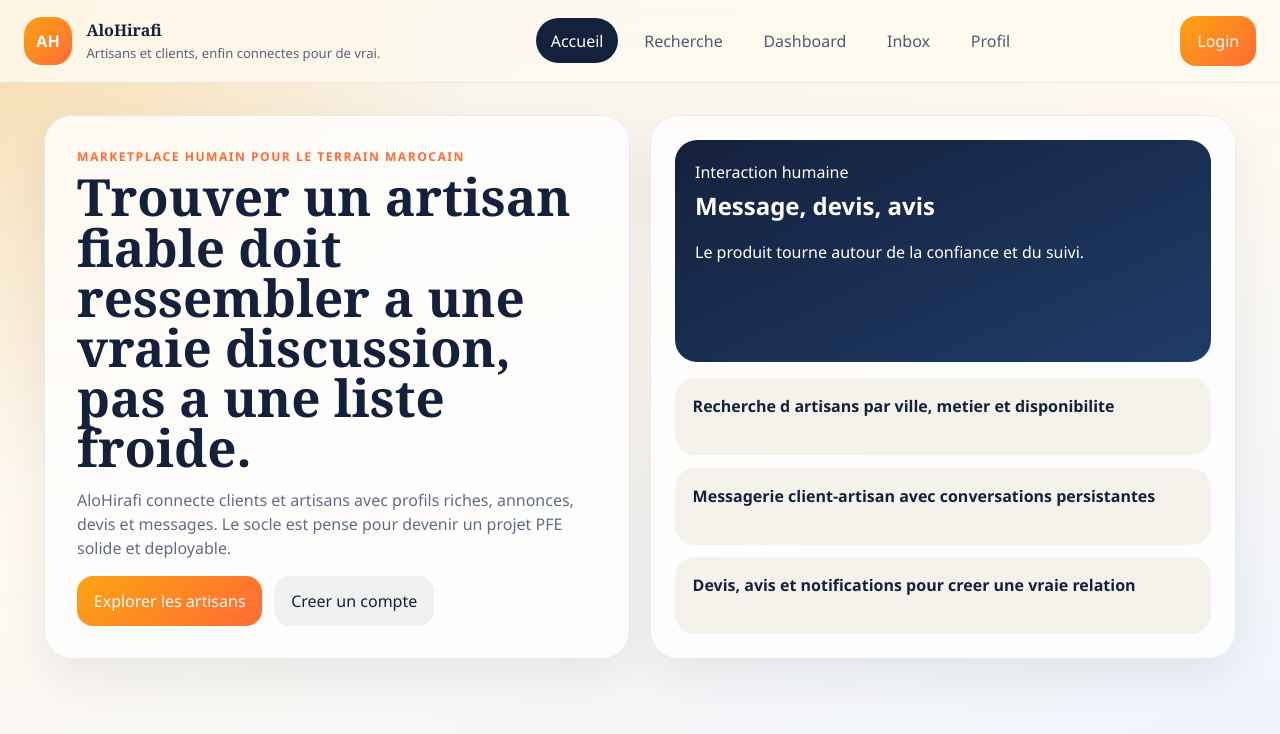
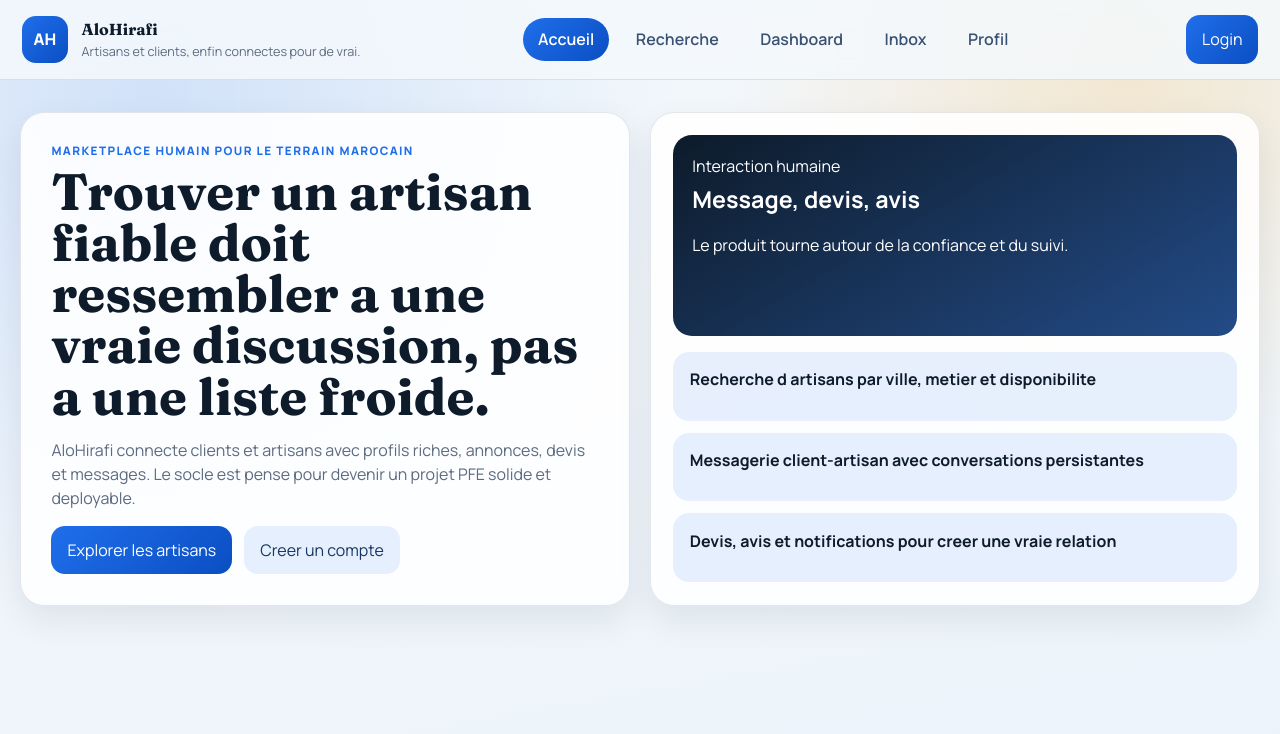
Before and after one commit to Riad-7/alloHirafi_2, a React app in the folder frontend/: page / in a window 1280 px wide. Shown: the top 734 px of the page. Built offline with nearby package versions, Linux system fonts and the light colour scheme; no server answers; the HTML template or start-up script is replaced by a standard one.

Commit message:
style(ui): add modern profile and success-state styling

```diff
--- a/frontend/src/index.css
+++ b/frontend/src/index.css
@@ -1,11 +1,25 @@
+@import url('https://fonts.googleapis.com/css2?family=Fraunces:opsz,wght@9..144,600;9..144,700&family=Manrope:wght@400;500;600;700;800&display=swap');
+
 :root {
-  font-family: "Segoe UI", Tahoma, Geneva, Verdana, sans-serif;
-  color: #14213d;
+  --bg: #f4f8fc;
+  --bg-soft: #ecf3fa;
+  --text: #0d1b2a;
+  --muted: #5c6b80;
+  --line: rgba(13, 27, 42, 0.1);
+  --surface: rgba(255, 255, 255, 0.88);
+  --surface-strong: #ffffff;
+  --brand: #1f6feb;
+  --brand-strong: #0b4ec2;
+  --brand-soft: rgba(31, 111, 235, 0.12);
+  --accent: #f59e0b;
+  --danger: #be123c;
+  font-family: 'Manrope', sans-serif;
+  line-height: 1.5;
+  color: var(--text);
   background:
-    radial-gradient(circle at top left, rgba(252, 163, 17, 0.28), transparent 32%),
-    linear-gradient(160deg, #f4f1ea 0%, #fff9ef 44%, #edf4ff 100%);
-  line-height: 1.5;
-  font-weight: 400;
+    radial-gradient(circle at 12% 12%, rgba(31, 111, 235, 0.16), transparent 40%),
+    radial-gradient(circle at 88% 8%, rgba(245, 158, 11, 0.18), transparent 30%),
+    linear-gradient(170deg, var(--bg) 0%, var(--bg-soft) 100%);
   color-scheme: light;
   font-synthesis: none;
   text-rendering: optimizeLegibility;
@@ -21,6 +35,7 @@ body {
   margin: 0;
   min-width: 320px;
   min-height: 100vh;
+  color: var(--text);
 }
 
 a {
@@ -44,10 +59,19 @@ input,
 textarea,
 select {
   width: 100%;
-  border: 1px solid rgba(20, 33, 61, 0.12);
-  border-radius: 16px;
-  padding: 0.9rem 1rem;
-  background: rgba(255, 255, 255, 0.8);
+  border: 1px solid var(--line);
+  border-radius: 14px;
+  padding: 0.8rem 0.9rem;
+  background: var(--surface-strong);
+  transition: border-color 150ms ease, box-shadow 150ms ease;
+}
+
+input:focus,
+textarea:focus,
+select:focus {
+  outline: none;
+  border-color: var(--brand);
+  box-shadow: 0 0 0 3px rgba(31, 111, 235, 0.16);
 }
 
 textarea {
@@ -58,48 +82,54 @@ textarea {
   min-height: 100vh;
 }
 
+.page-wrap {
+  max-width: 1280px;
+  margin: 0 auto;
+  padding: 2rem 1.25rem 4rem;
+}
+
 .topbar {
   position: sticky;
   top: 0;
-  z-index: 20;
+  z-index: 30;
   display: flex;
   align-items: center;
   justify-content: space-between;
   gap: 1rem;
-  padding: 1rem 1.5rem;
-  backdrop-filter: blur(18px);
-  background: rgba(255, 250, 240, 0.82);
-  border-bottom: 1px solid rgba(20, 33, 61, 0.08);
+  padding: 0.95rem 1.35rem;
+  border-bottom: 1px solid var(--line);
+  backdrop-filter: blur(16px);
+  background: rgba(244, 248, 252, 0.86);
 }
 
 .brand {
   display: flex;
   align-items: center;
-  gap: 0.9rem;
+  gap: 0.85rem;
 }
 
 .brand strong,
 .hero-copy h1,
 .panel h2,
 .panel h3 {
-  font-family: Georgia, "Times New Roman", serif;
+  font-family: 'Fraunces', serif;
 }
 
 .brand p {
-  margin: 0.15rem 0 0;
-  font-size: 0.82rem;
-  color: #55627c;
+  margin: 0.1rem 0 0;
+  font-size: 0.79rem;
+  color: var(--muted);
 }
 
 .brand-mark {
+  width: 2.9rem;
+  height: 2.9rem;
   display: grid;
   place-items: center;
-  width: 3rem;
-  height: 3rem;
-  border-radius: 18px;
-  background: linear-gradient(135deg, #fca311, #ff6b35);
-  color: white;
+  border-radius: 14px;
   font-weight: 800;
+  color: #ffffff;
+  background: linear-gradient(135deg, var(--brand), var(--brand-strong));
 }
 
 .main-nav,
@@ -108,27 +138,30 @@ textarea {
 .card-actions,
 .stats-row,
 .segmented,
-.ai-chip-row {
+.ai-chip-row,
+.panel-heading,
+.inline-form,
+.conversation-row {
   display: flex;
+  align-items: center;
   gap: 0.75rem;
-  align-items: center;
 }
 
 .main-nav a {
-  padding: 0.65rem 0.9rem;
+  position: relative;
+  padding: 0.58rem 0.92rem;
   border-radius: 999px;
-  color: #4d5a73;
+  color: #395172;
+  font-weight: 600;
 }
 
 .main-nav a.active {
-  background: #14213d;
-  color: #fff;
+  color: #ffffff;
+  background: linear-gradient(135deg, var(--brand), var(--brand-strong));
 }
 
-.page-wrap {
-  max-width: 1240px;
-  margin: 0 auto;
-  padding: 2rem 1.5rem 4rem;
+.main-nav .notification-badge {
+  margin-left: 0.4rem;
 }
 
 .hero-layout,
@@ -137,7 +170,7 @@ textarea {
 .inbox-layout,
 .auth-layout {
   display: grid;
-  gap: 1.25rem;
+  gap: 1.2rem;
 }
 
 .hero-layout,
@@ -147,40 +180,34 @@ textarea {
 
 .auth-layout {
   grid-template-columns: minmax(280px, 0.9fr) minmax(0, 1.1fr);
-  align-items: start;
 }
 
 .content-grid {
-  grid-template-columns: minmax(0, 1.6fr) minmax(320px, 0.8fr);
+  grid-template-columns: minmax(0, 1.55fr) minmax(320px, 0.85fr);
 }
 
 .hero-card,
 .panel,
 .stat-card,
 .artisan-card {
-  border-radius: 28px;
-  background: rgba(255, 255, 255, 0.78);
-  border: 1px solid rgba(20, 33, 61, 0.08);
-  box-shadow: 0 18px 45px rgba(20, 33, 61, 0.08);
-}
-
-.auth-showcase,
-.auth-panel {
-  animation: fadeUp 420ms ease;
+  border-radius: 24px;
+  border: 1px solid var(--line);
+  background: var(--surface);
+  box-shadow: 0 14px 34px rgba(13, 27, 42, 0.08);
 }
 
 .hero-card,
 .panel {
-  padding: 1.5rem;
+  padding: 1.4rem;
 }
 
 .hero-copy {
-  padding: 2rem;
+  padding: 1.9rem;
 }
 
 .hero-copy h1 {
-  font-size: clamp(2.4rem, 4vw, 4.8rem);
-  line-height: 0.98;
+  font-size: clamp(2.25rem, 4vw, 4.2rem);
+  line-height: 1;
   margin: 0.2rem 0 1rem;
 }
 
@@ -190,64 +217,64 @@ textarea {
 }
 
 .signal-card {
-  padding: 1.25rem;
-  border-radius: 22px;
-  background: linear-gradient(155deg, #14213d, #1f3c68);
-  color: white;
+  padding: 1.2rem;
+  border-radius: 19px;
+  background: linear-gradient(150deg, #0d1b2a, #234b87);
+  color: #ffffff;
 }
 
 .signal-card strong {
   display: block;
-  margin: 0.3rem 0;
-  font-size: 1.5rem;
+  margin: 0.25rem 0;
+  font-size: 1.45rem;
 }
 
 .feature-list {
   display: grid;
-  gap: 0.8rem;
+  gap: 0.75rem;
 }
 
 .feature-list article {
-  padding: 1rem 1.1rem;
-  border-radius: 20px;
-  background: rgba(244, 241, 234, 0.9);
+  padding: 0.95rem 1.05rem;
+  border-radius: 16px;
+  background: rgba(31, 111, 235, 0.1);
 }
 
 .eyebrow {
-  margin: 0 0 0.35rem;
+  margin: 0 0 0.33rem;
   text-transform: uppercase;
   letter-spacing: 0.12em;
-  color: #ff6b35;
-  font-size: 0.76rem;
-  font-weight: 700;
+  color: var(--brand);
+  font-size: 0.73rem;
+  font-weight: 800;
 }
 
 .muted-copy {
-  color: #5f6d86;
+  color: var(--muted);
 }
 
 .primary-button,
 .ghost-button,
 .segmented button,
 .conversation-item {
-  padding: 0.8rem 1.05rem;
-  border-radius: 16px;
-  transition: transform 160ms ease, background 160ms ease;
+  border-radius: 14px;
+  padding: 0.76rem 1rem;
+  transition: transform 120ms ease, box-shadow 120ms ease, background 120ms ease;
 }
 
 .primary-button {
-  background: linear-gradient(135deg, #fca311, #ff6b35);
-  color: white;
+  color: #ffffff;
+  background: linear-gradient(135deg, var(--brand), var(--brand-strong));
 }
 
 .primary-button:disabled {
-  opacity: 0.7;
-  cursor: wait;
+  opacity: 0.65;
+  cursor: not-allowed;
 }
 
 .ghost-button {
-  background: rgba(20, 33, 61, 0.06);
-  color: #14213d;
+  color: #163763;
+  background: rgba(31, 111, 235, 0.1);
 }
 
 .primary-button:hover,
@@ -255,6 +282,17 @@ textarea {
 .segmented button:hover,
 .conversation-item:hover {
   transform: translateY(-1px);
+  box-shadow: 0 10px 20px rgba(13, 27, 42, 0.09);
+}
+
+.segmented button {
+  background: rgba(31, 111, 235, 0.08);
+  color: #38557a;
+}
+
+.segmented button.active {
+  color: #ffffff;
+  background: linear-gradient(135deg, var(--brand), var(--brand-strong));
 }
 
 .user-pill,
@@ -264,15 +302,67 @@ textarea {
   display: inline-flex;
   align-items: center;
   gap: 0.45rem;
-  padding: 0.55rem 0.9rem;
+  padding: 0.46rem 0.8rem;
   border-radius: 999px;
-  background: rgba(20, 33, 61, 0.08);
+  background: var(--brand-soft);
 }
 
-.status-pill,
-.rating-badge,
-.ai-chip {
-  background: rgba(252, 163, 17, 0.18);
+.user-pill {
+  padding: 0.35rem 0.65rem;
+  border: 1px solid rgba(31, 111, 235, 0.22);
+}
+
+.user-pill small,
+.stat-card span,
+.stat-card small,
+.mini-post span,
+.mini-post small,
+.conversation-item small {
+  color: var(--muted);
+}
+
+.notification-badge {
+  min-width: 1.35rem;
+  height: 1.35rem;
+  padding: 0 0.4rem;
+  border-radius: 999px;
+  display: inline-flex;
+  align-items: center;
+  justify-content: center;
+  font-size: 0.72rem;
+  font-weight: 800;
+  color: #ffffff;
+  background: linear-gradient(135deg, #e63946, #be123c);
+}
+
+.avatar-xs,
+.avatar-sm,
+.avatar-md,
+.avatar-lg {
+  border-radius: 50%;
+  object-fit: cover;
+  border: 2px solid rgba(255, 255, 255, 0.85);
+  box-shadow: 0 6px 14px rgba(13, 27, 42, 0.12);
+}
+
+.avatar-xs {
+  width: 1.7rem;
+  height: 1.7rem;
+}
+
+.avatar-sm {
+  width: 2.2rem;
+  height: 2.2rem;
+}
+
+.avatar-md {
+  width: 2.9rem;
+  height: 2.9rem;
+}
+
+.avatar-lg {
+  width: 4rem;
+  height: 4rem;
 }
 
 .stack-layout,
@@ -280,9 +370,10 @@ textarea {
 .notification-list,
 .mini-post-list,
 .message-thread,
-.form-panel {
+.form-panel,
+.auth-pill-list {
   display: grid;
-  gap: 1rem;
+  gap: 0.9rem;
 }
 
 .stats-row {
@@ -291,47 +382,67 @@ textarea {
 
 .stat-card {
   min-width: 180px;
-  padding: 1.2rem;
-}
-
-.stat-card span,
-.stat-card small,
-.mini-post span,
-.mini-post small {
-  color: #65738c;
+  padding: 1rem;
 }
 
 .stat-card strong {
   display: block;
-  font-size: 2rem;
-  margin: 0.2rem 0;
+  font-size: 1.95rem;
+  margin: 0.18rem 0;
 }
 
 .card-grid {
-  grid-template-columns: repeat(auto-fit, minmax(260px, 1fr));
+  grid-template-columns: repeat(auto-fit, minmax(280px, 1fr));
 }
 
-.artisan-card-top,
-.panel-heading,
-.inline-form {
+.artisan-card {
+  overflow: hidden;
+}
+
+.artisan-cover {
+  height: 150px;
+  margin: -1.4rem -1.4rem 1rem;
+}
+
+.artisan-cover img,
+.mini-post-cover {
+  width: 100%;
+  height: 100%;
+  object-fit: cover;
+}
+
+.artisan-card-top {
   display: flex;
   justify-content: space-between;
-  gap: 1rem;
+  gap: 0.75rem;
+}
+
+.artisan-identity {
+  display: flex;
+  align-items: center;
+  gap: 0.7rem;
 }
 
 .artisan-meta {
   display: flex;
   flex-wrap: wrap;
-  gap: 0.6rem;
-  color: #55627c;
-  margin: 1rem 0;
+  gap: 0.5rem;
+  color: #3f5677;
+  margin: 0.8rem 0 0.9rem;
 }
 
 .search-banner {
   display: flex;
   justify-content: space-between;
+  align-items: center;
   gap: 1rem;
+}
+
+.dashboard-hero {
+  display: flex;
   align-items: center;
+  justify-content: space-between;
+  gap: 1rem;
 }
 
 .posts-panel,
@@ -343,31 +454,68 @@ textarea {
 .mini-post,
 .notification-item,
 .conversation-item,
-.message-bubble {
-  border-radius: 18px;
-  padding: 1rem;
-  background: rgba(244, 241, 234, 0.74);
+.message-bubble,
+.chat-peer-card {
+  border-radius: 16px;
+  padding: 0.9rem;
+  background: rgba(255, 255, 255, 0.86);
+  border: 1px solid rgba(13, 27, 42, 0.08);
+}
+
+.mini-post {
+  display: grid;
+  gap: 0.7rem;
+}
+
+.mini-post-head {
+  display: flex;
+  align-items: center;
+  gap: 0.55rem;
+}
+
+.mini-post-cover {
+  height: 112px;
+  border-radius: 12px;
 }
 
 .conversation-item {
   display: grid;
   text-align: left;
+  gap: 0.55rem;
 }
 
-.conversation-item.active,
-.segmented button.active {
-  background: #14213d;
-  color: white;
+.conversation-item.active {
+  border-color: rgba(31, 111, 235, 0.32);
+  background: rgba(31, 111, 235, 0.14);
+}
+
+.chat-peer-card {
+  display: flex;
+  align-items: center;
+  gap: 0.65rem;
 }
 
 .message-thread {
-  max-height: 340px;
+  max-height: 360px;
   overflow: auto;
+  padding-right: 0.25rem;
 }
 
 .message-bubble.mine {
-  background: rgba(252, 163, 17, 0.18);
-  margin-left: 3rem;
+  background: rgba(31, 111, 235, 0.12);
+  margin-left: 2.6rem;
+}
+
+.message-author {
+  display: flex;
+  align-items: center;
+  gap: 0.45rem;
+  margin-bottom: 0.3rem;
+}
+
+.message-author small {
+  margin-left: auto;
+  color: var(--muted);
 }
 
 .inline-form {
@@ -380,60 +528,107 @@ textarea {
 
 .form-grid {
   display: grid;
+  gap: 0.9rem;
   grid-template-columns: repeat(2, minmax(0, 1fr));
-  gap: 1rem;
 }
 
-.auth-panel {
-  backdrop-filter: blur(10px);
+.auth-panel,
+.auth-showcase {
+  animation: fadeUp 400ms ease;
 }
 
 .auth-segmented {
-  margin-bottom: 0.8rem;
+  margin-bottom: 0.6rem;
 }
 
 .auth-form {
   animation: fadeIn 260ms ease;
 }
 
-.auth-pill-list {
-  margin-top: 1.2rem;
-  display: grid;
-  gap: 0.9rem;
-}
-
 .auth-pill-list div {
-  padding: 0.95rem 1rem;
-  border-radius: 16px;
-  background: rgba(20, 33, 61, 0.06);
+  padding: 0.92rem;
+  border-radius: 14px;
+  background: rgba(31, 111, 235, 0.1);
 }
 
 .auth-pill-list small {
-  color: #5f6d86;
+  color: #33506f;
   text-transform: uppercase;
   letter-spacing: 0.08em;
 }
 
 .auth-pill-list strong {
   display: block;
-  margin-top: 0.35rem;
+  margin-top: 0.3rem;
 }
 
 .error-box {
-  border: 1px solid rgba(122, 31, 25, 0.15);
+  border: 1px solid rgba(190, 18, 60, 0.2);
   border-radius: 14px;
-  padding: 0.8rem 0.9rem;
-  color: #7a1f19;
-  background: rgba(255, 107, 53, 0.14);
+  padding: 0.85rem;
+  color: var(--danger);
+  background: rgba(190, 18, 60, 0.08);
+}
+
+.success-box {
+  border: 1px solid rgba(6, 95, 70, 0.2);
+  border-radius: 14px;
+  padding: 0.85rem;
+  color: #065f46;
+  background: rgba(16, 185, 129, 0.1);
+}
+
+.profile-layout {
+  gap: 1rem;
+}
+
+.profile-hero {
+  display: flex;
+  align-items: center;
+  justify-content: space-between;
+  gap: 1rem;
+}
+
+.profile-hero-user {
+  display: flex;
+  align-items: center;
+  gap: 0.9rem;
+}
+
+.profile-columns {
+  align-items: start;
+}
+
+.profile-full-row {
+  grid-column: 1 / -1;
+}
+
+.profile-artisan-grid {
+  display: grid;
+  grid-template-columns: repeat(2, minmax(0, 1fr));
+  gap: 0.9rem;
+}
+
+.switch-row {
+  display: flex;
+  align-items: center;
+  gap: 0.6rem;
+  font-weight: 600;
+  color: #294a73;
+}
+
+.switch-row input[type='checkbox'] {
+  width: 1.1rem;
+  height: 1.1rem;
 }
 
 .shell-loader {
+  text-align: center;
   padding: 4rem 1rem;
-  text-align: center;
-  color: #55627c;
+  color: #4f6889;
 }
 
-@media (max-width: 960px) {
+@media (max-width: 980px) {
   .topbar,
   .main-nav,
   .topbar-actions,
@@ -449,16 +644,17 @@ textarea {
   .two-column,
   .auth-layout,
   .inbox-layout,
-  .form-grid {
+  .form-grid,
+  .profile-artisan-grid {
     grid-template-columns: 1fr;
   }
 
   .page-wrap {
-    padding-inline: 1rem;
+    padding-inline: 0.95rem;
   }
 
   .hero-copy {
-    padding: 1.4rem;
+    padding: 1.25rem;
   }
 
   .message-bubble.mine {
```
